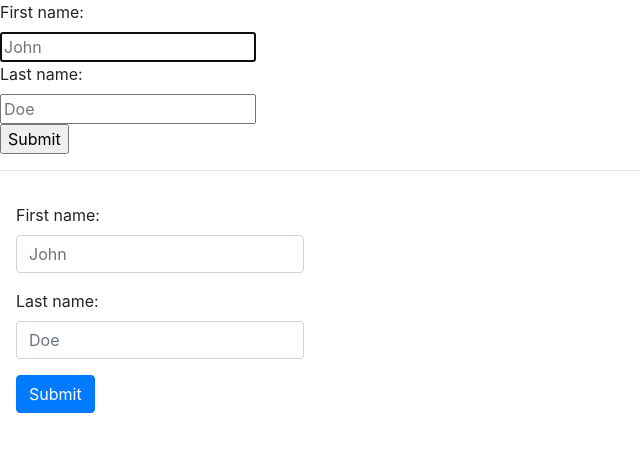
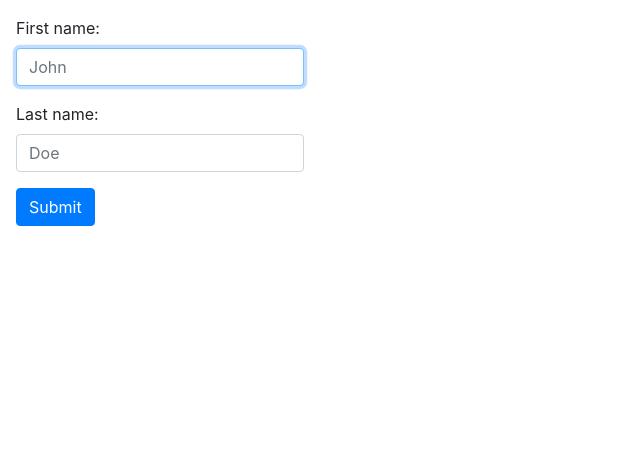
Before and after one commit to AyedAlharbi/phase1, a plain HTML site: page index.html in a window 1280 px wide. Shown: the whole page, without its empty margins (0-640 px from the left). Drawn offline with nearby package versions, Linux system fonts and the light colour scheme.

Commit message:
modfied and moved

```diff
--- a/index.html
+++ b/index.html
@@ -14,22 +14,7 @@
   </head>
   <body>
     <!-- Vanilla HTML form -->
-    <form action="https://google.com" method="GET">
-      <label for="fname">First name:</label><br />
-      <input
-        type="text"
-        id="fname"
-        name="fname"
-        placeholder="John"
-        required="required"
-        autofocus="autofocus"
-      /><br />
-      <label for="lname">Last name:</label><br />
-      <input type="text" id="lname" name="lname" placeholder="Doe" />
-      <br />
-      <input type="button" value="Submit" />
-    </form>
-    <hr />
+
 
     <!-- Amazing Bootstrap4 form -->
     <form action="#" class="p-3 w-25">
```
